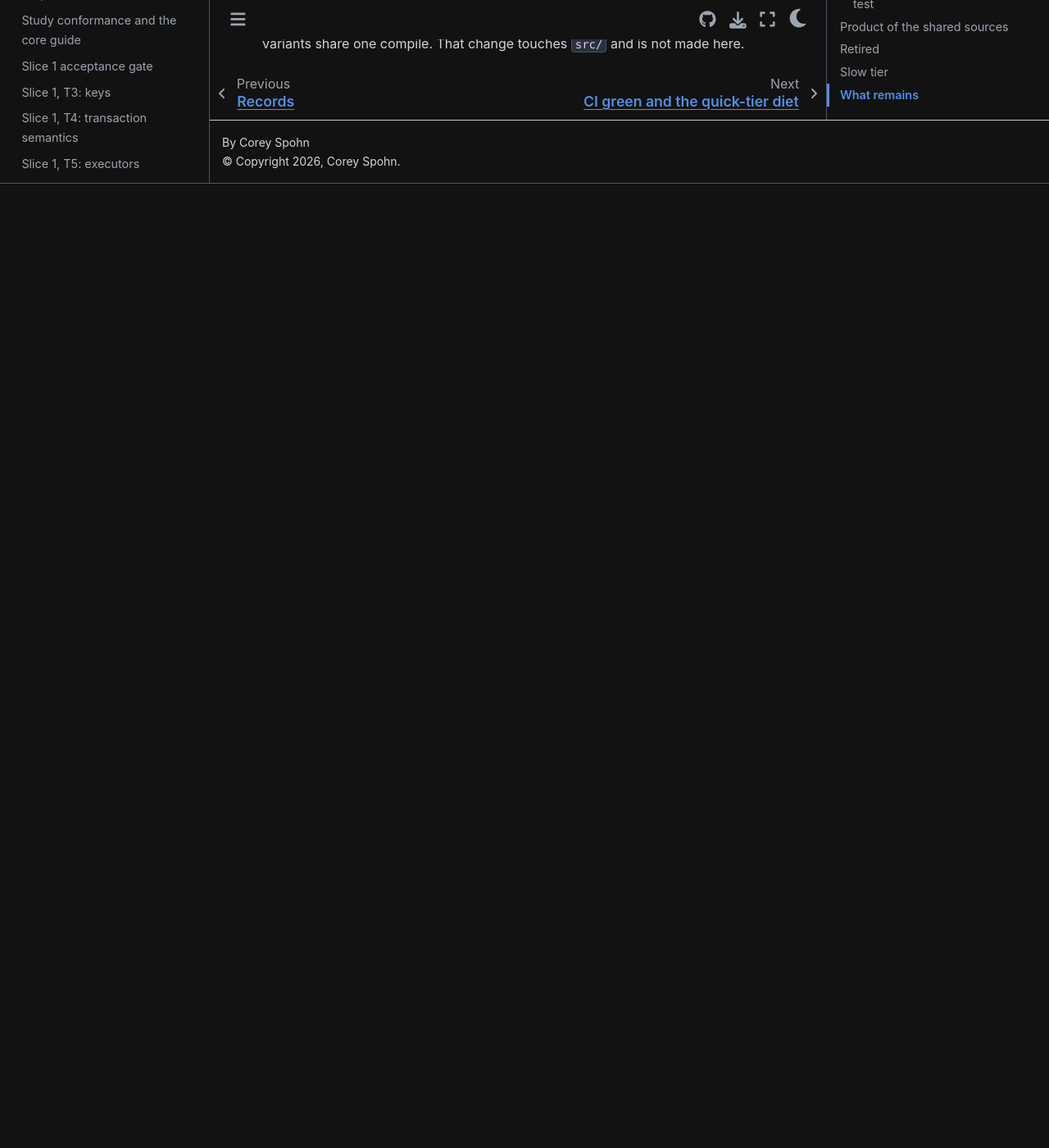
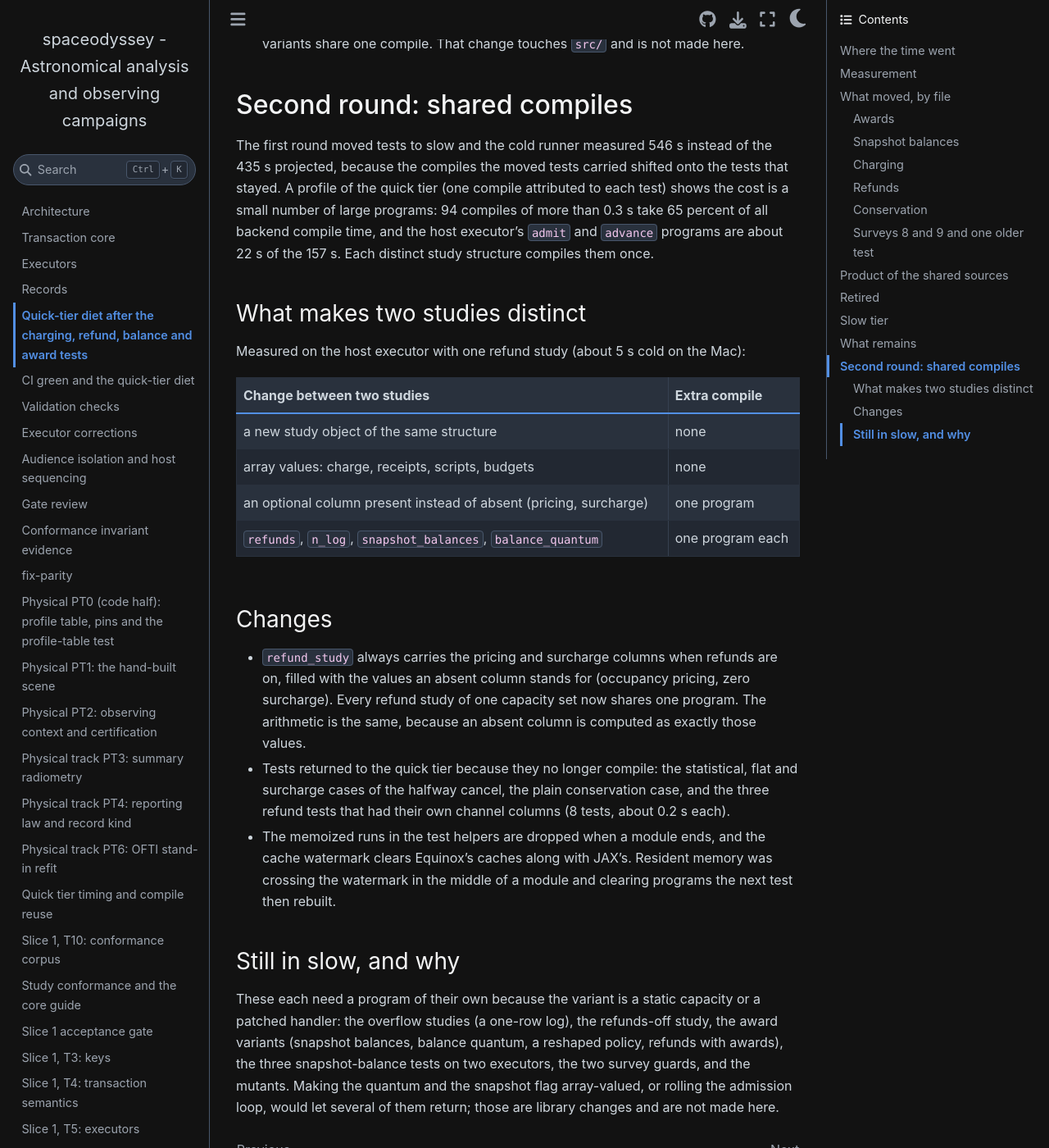
Before and after one commit to CoreySpohn/spaceodyssey, a Sphinx documentation site: the page built from docs/changes/ci-diet-slice-3a.md, in a window 1280 px wide and 1400 px high, scrolled down 4142 px. Shown: the whole window at 82% size. Built offline with Sphinx 7.4.7 and the Sphinx Book theme 1.1.4, drawn with Linux system fonts in a browser that asks for light colours; pages that are not in the unit, such as notebooks, are missing from menus; before the commit the page ends 4366 px from its top, so only the background shows below that.

Commit message:
test(core): refund studies share one program and the charging, conservation and refund cases return to quick

```diff
--- a/docs/changes/ci-diet-slice-3a.md
+++ b/docs/changes/ci-diet-slice-3a.md
@@ -138,3 +138,45 @@ The nightly slow job covers the moved tests from here on.
 3. If compile cost keeps growing, the next step is a library change so that the balance
    quantum and the snapshot flag are array-valued rather than static, which would let the
    variants share one compile. That change touches `src/` and is not made here.
+
+## Second round: shared compiles
+
+The first round moved tests to slow and the cold runner measured 546 s instead of the
+435 s projected, because the compiles the moved tests carried shifted onto the tests that
+stayed. A profile of the quick tier (one compile attributed to each test) shows the
+cost is a small number of large programs: 94 compiles of more than 0.3 s take 65 percent
+of all backend compile time, and the host executor's `admit` and `advance` programs are
+about 22 s of the 157 s. Each distinct study structure compiles them once.
+
+### What makes two studies distinct
+
+Measured on the host executor with one refund study (about 5 s cold on the Mac):
+
+| Change between two studies | Extra compile |
+|---|---|
+| a new study object of the same structure | none |
+| array values: charge, receipts, scripts, budgets | none |
+| an optional column present instead of absent (pricing, surcharge) | one program |
+| `refunds`, `n_log`, `snapshot_balances`, `balance_quantum` | one program each |
+
+### Changes
+
+- `refund_study` always carries the pricing and surcharge columns when refunds are on,
+  filled with the values an absent column stands for (occupancy pricing, zero surcharge).
+  Every refund study of one capacity set now shares one program. The arithmetic is the
+  same, because an absent column is computed as exactly those values.
+- Tests returned to the quick tier because they no longer compile: the statistical, flat
+  and surcharge cases of the halfway cancel, the plain conservation case, and the three
+  refund tests that had their own channel columns (8 tests, about 0.2 s each).
+- The memoized runs in the test helpers are dropped when a module ends, and the cache
+  watermark clears Equinox's caches along with JAX's. Resident memory was crossing the
+  watermark in the middle of a module and clearing programs the next test then rebuilt.
+
+### Still in slow, and why
+
+These each need a program of their own because the variant is a static capacity or a
+patched handler: the overflow studies (a one-row log), the refunds-off study, the
+award variants (snapshot balances, balance quantum, a reshaped policy, refunds with
+awards), the three snapshot-balance tests on two executors, the two survey guards, and the
+mutants. Making the quantum and the snapshot flag array-valued, or rolling the admission
+loop, would let several of them return; those are library changes and are not made here.
```
Also changed, not shown: 5 other files.
